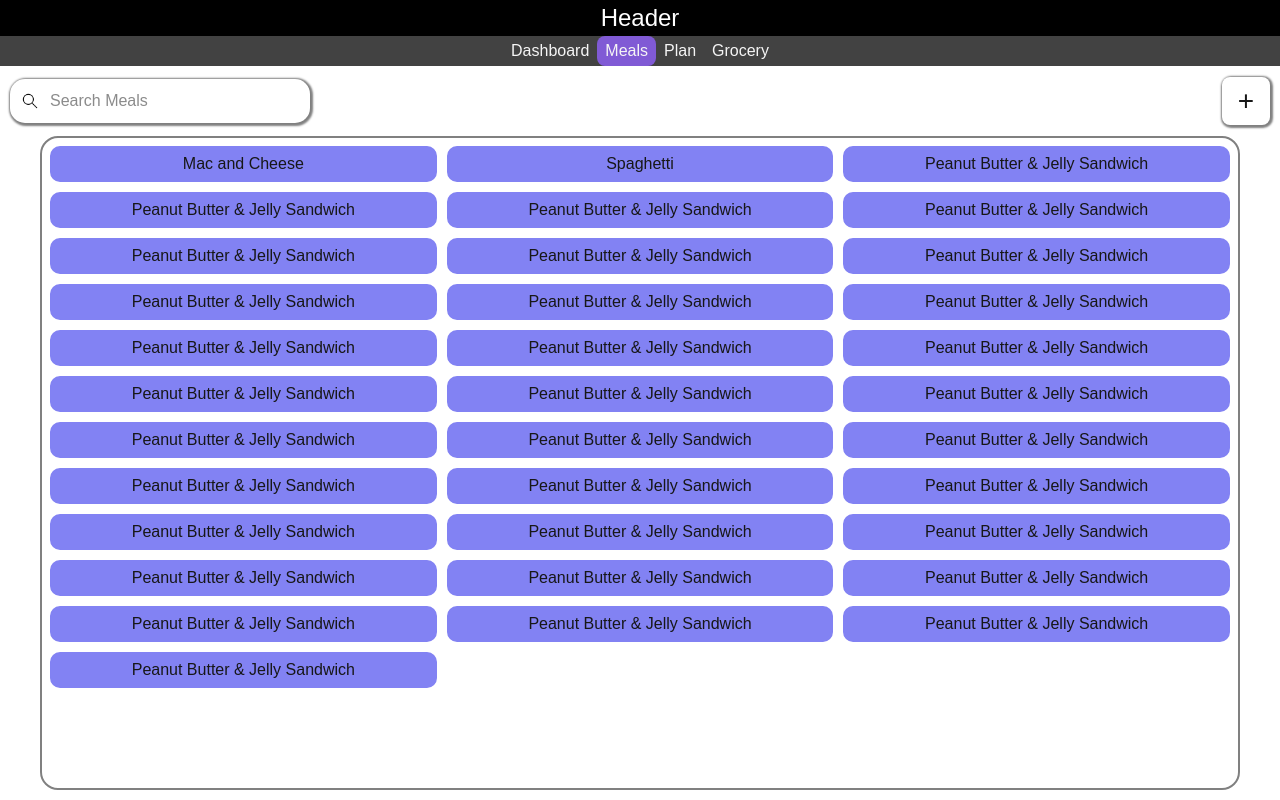
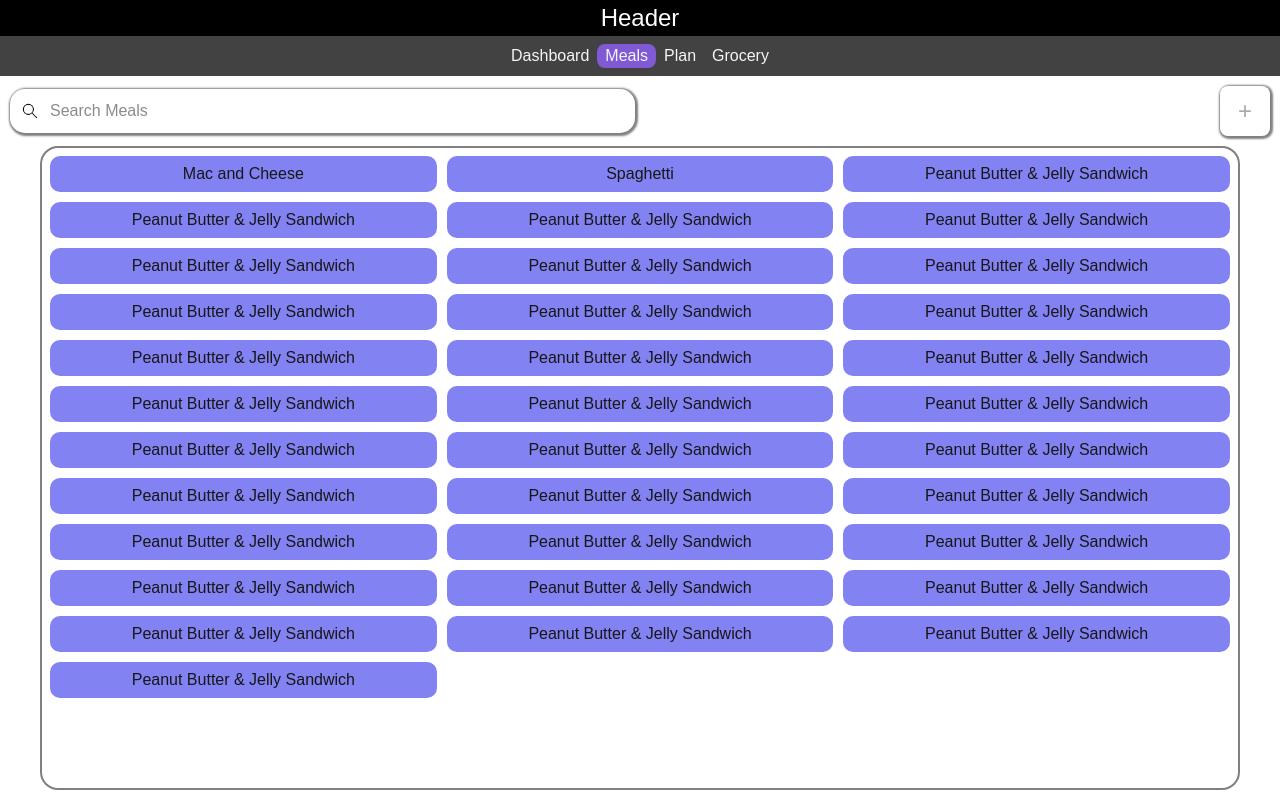
Before and after one commit to Zmyhrer/MealPlanner, a Next.js app in the folder frontend/: page /meals in a window 1280 px wide. Built offline with nearby package versions, Linux system fonts and the light colour scheme.

Commit message:
style: add padding to navbar and add gradient to the addmealbutton

```diff
--- a/frontend/app/meals/page.tsx
+++ b/frontend/app/meals/page.tsx
@@ -44,11 +44,15 @@ const page = () => {
 
   return (
     <div className={styles["grid-container"]}>
-      <div className={styles["grid-item-1"]}>
-        <SearchBar />
-        <AddMealButton />
+      <div className={styles["top-container"]}>
+        <div className={styles["left-container"]}>
+          <SearchBar />
+        </div>
+        <div className={styles["right-container"]}>
+          <AddMealButton />
+        </div>
       </div>
-      <div className={styles["grid-item-2"]}>
+      <div className={styles["bottom-container"]}>
         <MealList meals={meals} />
       </div>
     </div>
--- a/frontend/styles/addMealButton.module.css
+++ b/frontend/styles/addMealButton.module.css
@@ -1,24 +1,39 @@
-.container{
-    height: 44;
-    width: 44;
-    display: flex;
-    justify-content: center;
-    align-items: center;
-    box-shadow: 1px 1px 2px 2px grey;
-    border-radius: 8px;
-    padding: 10px;
-    background-color: white;
+.container {
+  position: relative;
+  height: 50px;
+  width: 50px;
+  display: flex;
+  justify-content: center;
+  align-items: center;
+  box-shadow: 1px 1px 2px 2px grey;
+  border-radius: 8px;
+  overflow: hidden;
+  background: white;
 }
 
-.container:hover{
-    background-color: rgb(236, 236, 236);
+.container::before {
+  content: "";
+  position: absolute;
+  inset: 0;
+  background: linear-gradient(180deg, rgb(230,230,230), rgb(255,255,255));
+  background-size: 100% 200%;
+  transform: translateY(100%); /* start from bottom */
+  transition: transform 0.5s ease;
+  z-index: 0;
 }
 
-.icon{
-    height: 28px;
-    width: 28px;
-    display: flex;
-    justify-content: center;
-    align-items: center;
-    font-size: 28px;
+.container:hover::before {
+  transform: translateY(0); /* move gradient up */
 }
+
+.container .icon {
+  position: relative; /* text/icon above gradient */
+  z-index: 1;
+  color: #a9a9a9;
+  transition: color 0.5s ease;
+  font-size: 24px;
+}
+
+.container:hover .icon {
+  color: rgb(0,0,0);
+}
--- a/frontend/styles/meals.module.css
+++ b/frontend/styles/meals.module.css
@@ -8,15 +8,28 @@
   padding: 10px;
 }
 
-.grid-item-1 {
+.top-container {
   height: 100%;
+  width: 100%;
   display: flex;
-  justify-content: space-between;
+  justify-content: space-between-;
   align-items: center;
+  gap: 10px;
 }
 
-.grid-item-2 {
+.bottom-container {
+  width: 100%;
   display: flex;
   justify-content: center;
-  width: 100%;
 }
+
+.left-container {
+  flex: 1;
+}
+
+.right-container {
+  display: flex;
+  justify-content: end;
+  flex: 1;
+
+}
--- a/frontend/styles/navBar.module.css
+++ b/frontend/styles/navBar.module.css
@@ -1,13 +1,14 @@
 .navBar {
 
     width: 100%;
-    height: 30px;
+    height: fit-content;
     display: flex;
     justify-content: center;
     align-items: center;
     background-color: rgb(66, 66, 66);
     color: whitesmoke;
     font-size: medium;
+    padding: 8px 0;
 }
 
 .navItems {
--- a/frontend/styles/searchBar.module.css
+++ b/frontend/styles/searchBar.module.css
@@ -1,7 +1,6 @@
 .container{
     display: flex;
     align-items: center;
-    min-width: 300px;
     gap: 10px;
     padding: 10px;
     background-color: white;
```
